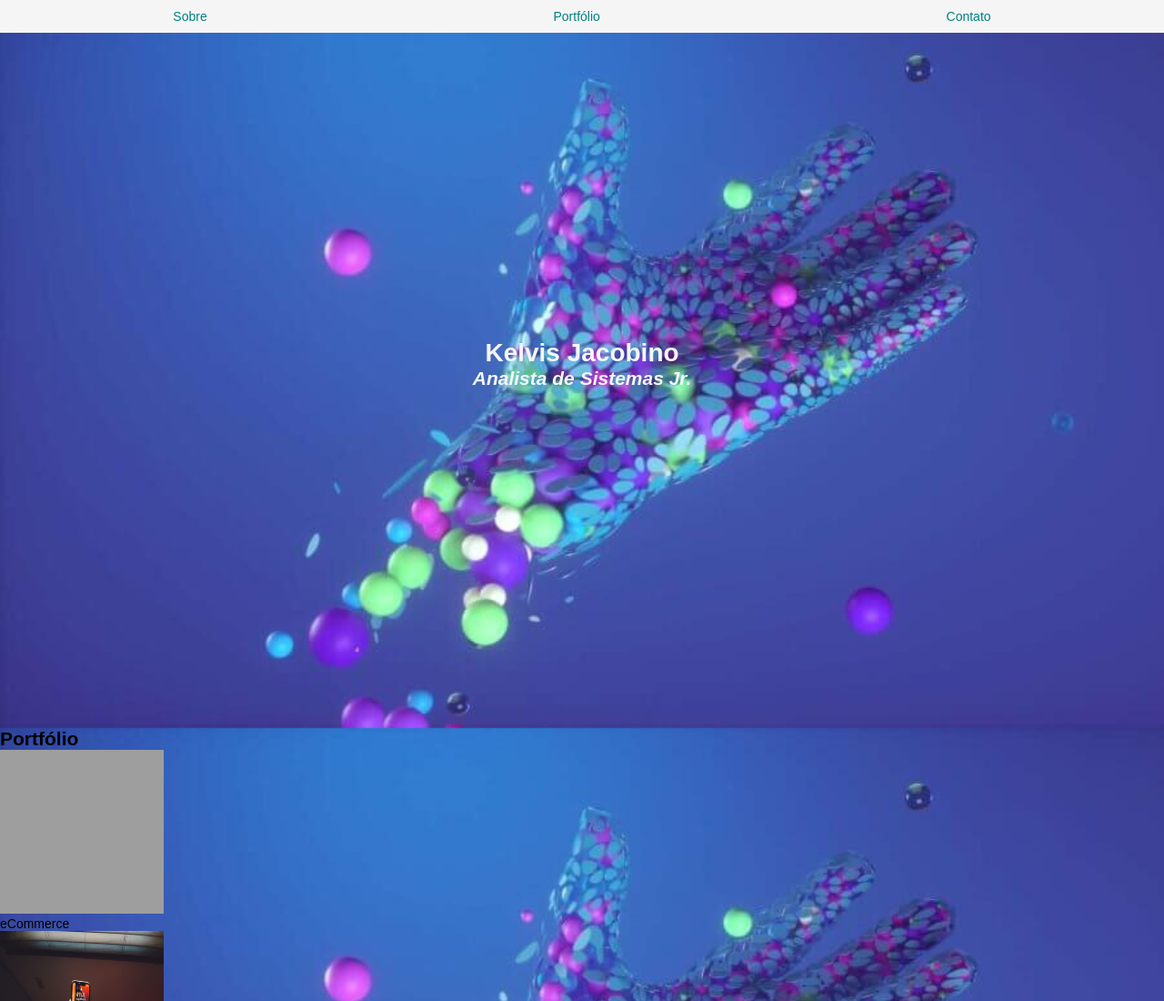
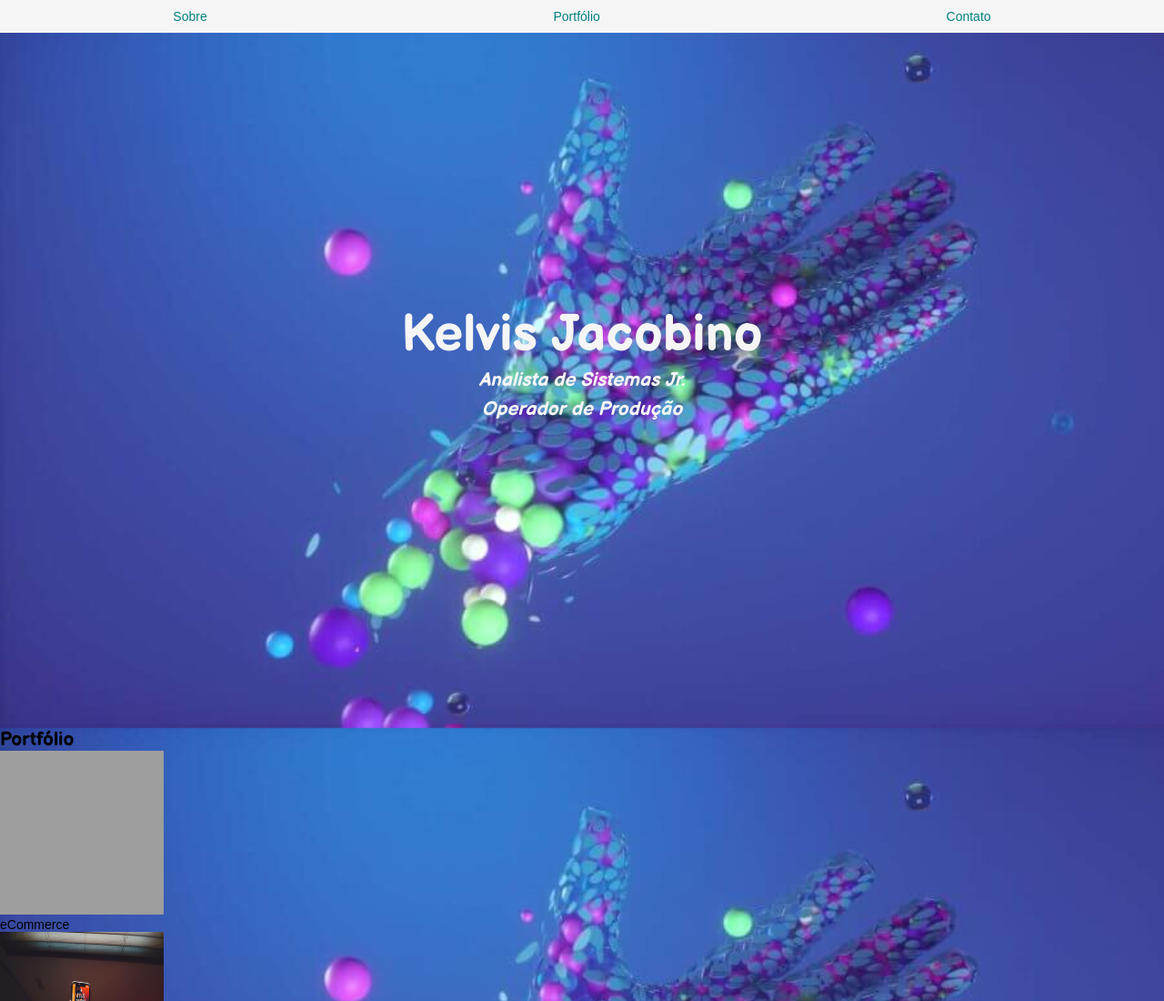
Before and after one commit to kelvisjacobino/imerssaocss, a plain HTML site: page index.html in a window 1280 px wide. Shown: the top 1100 px of the page at 91% size. Drawn offline with Linux system fonts and the light colour scheme; grey boxes are pictures that could not be loaded.

Commit message:
Add files via upload

```diff
--- a/css/estilos.css
+++ b/css/estilos.css
@@ -67,8 +67,20 @@ body {
 
   }
 
+  .site-title {
+    font-size: 4em;
+    font-family: 'Balsamiq Sans', cursive;
+  }
+
   .site-subtitle{
     font-style:italic;
+    font-family: 'Balsamiq Sans', cursive;
+    line-height: 1.5em;
+  }
+
+  .portifolio h2 {
+    font-family: 'Balsamiq Sans', cursive;
+
   }
 
   .img-portfolio{
--- a/index.html
+++ b/index.html
@@ -5,6 +5,7 @@
     <meta name="viewport" content="width=device-width, initial-scale=1.0">
     <title>Kelvis Jacobino</title>
     <link rel="stylesheet" href="./css/estilos.css">
+    <link href="https://fonts.googleapis.com/css2?family=Balsamiq+Sans:wght@700&family=Indie+Flower&family=Roboto&display=swap" rel="stylesheet">
 </head>
 
 <body>
@@ -19,9 +20,10 @@
         <div>
             <h1 class="site-title">Kelvis Jacobino</h1>
             <h2 class="site-subtitle">Analista de Sistemas Jr.</h2>
+            <h2 class="site-subtitle">Operador de Produção</h2>
         </div>
     </header>
-    <section>
+    <section class="portifolio">
         <h2>Portfólio</h2>
         <figure>
             <img class="img-portfolio" src="./img/ecommerce-creditos-s-o-c-i-a-l-c-u-t-unsplash.jpg" alt="eCommerce">
```
